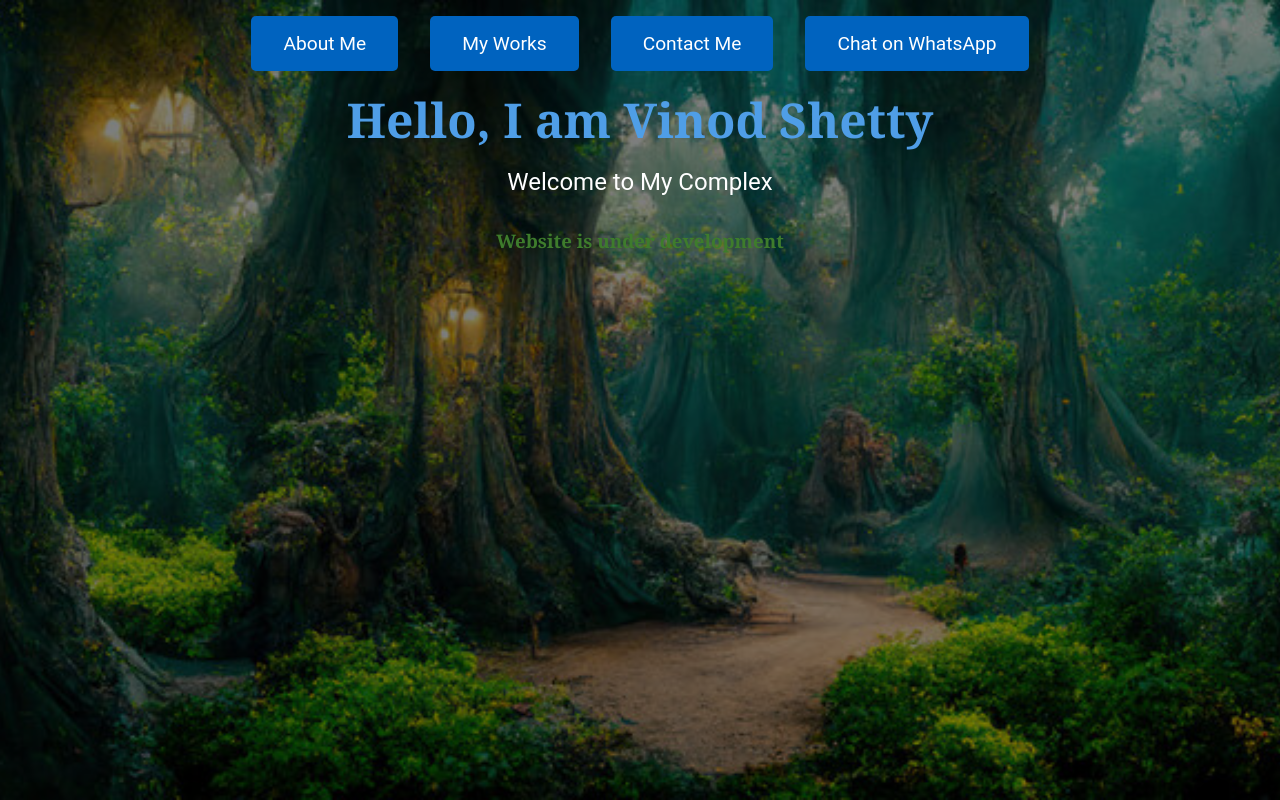
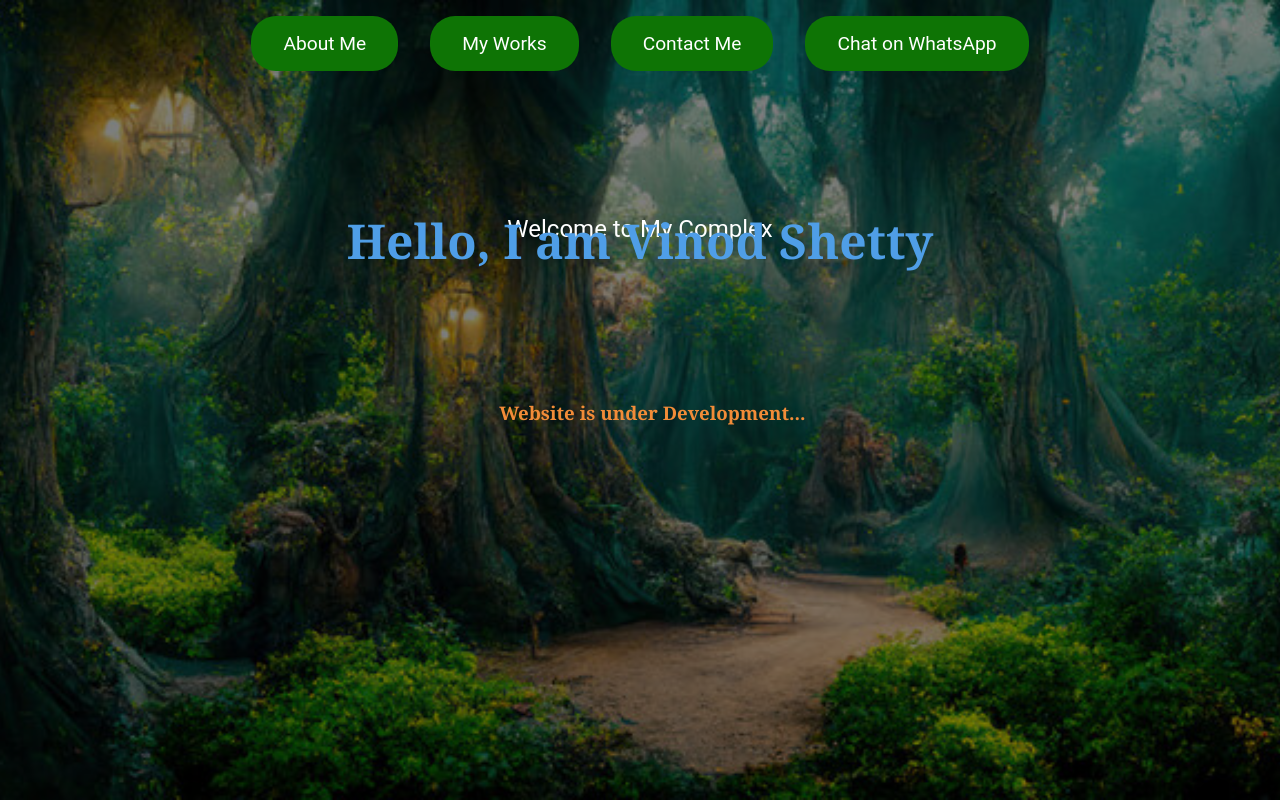
Before and after one commit to WinodShetty/vinodshetty-online, a React (Vite) app: page / in a window 1280 px wide. Built offline with nearby package versions, Linux system fonts and the light colour scheme.

Commit message:
added some styling

```diff
--- a/src/components/LandingPage.jsx
+++ b/src/components/LandingPage.jsx
@@ -34,7 +34,7 @@ const LandingPage = () => {
           <h1 className="title">Hello, I am Vinod Shetty</h1>
           <p className="subtitle">Welcome to My Complex</p>
         </div>
-        <h3>Website is under development</h3>
+        <h3>Website is under Development...</h3>
       </div>
     </section>
   );
--- a/src/styles/landingPage.css
+++ b/src/styles/landingPage.css
@@ -1,4 +1,3 @@
-/* landingPage.css */
 .landing-page {
     position: relative;
     height: 100vh; /* Full screen height */
@@ -43,8 +42,12 @@
     color: #4f9ee7;
     overflow: hidden; /* Ensures the text is hidden until it is typed */
     white-space: nowrap; /* Prevents the text from wrapping */
-    /* border-right: 3px solid #4f9ee7; Adds a cursor-like effect */
-    animation: typing 4s steps(30) 1s forwards, blink 0.75s step-end 4s ; Typing animation, with delay for the cursor stop
+    animation: typing 4s steps(30) 1s forwards, blink 0.75s step-end 4s; /* Typing animation */
+    position: fixed; /* Fix the position */
+    top: 30%; /* Center vertically */
+    left: 50%; /* Center horizontally */
+    transform: translate(-50%, -50%); /* Adjust for exact centering */
+    z-index: 2; /* Ensure it's above other content */
   }
 
   /* Blinking cursor effect */
@@ -57,18 +60,28 @@
   .landing-page .subtitle {
     font-size: 1.5rem;
     margin-bottom: 2rem;
+    margin-top: 10%;
   }
 
   .buttons .btn {
     margin: 1rem;
     padding: 1rem 2rem;
-    background-color: #0063bf; /* Primary button color */
+    background-color: #0e7405; /* Primary button color */
     color: white;
     font-size: 1.2rem;
-    border-radius: 5px;
+    border-radius: 25px;
     text-decoration: none;
   }
 
   .buttons .btn:hover {
-    background-color: #2a6ae2; /* Darker hover effect */
+    background-color: #0063bf; /* Darker hover effect */
   }
+
+  h3 {
+    color: #F28C38;
+    top: 50%;
+    bottom: 50%;
+    left: 39%;
+
+    position: fixed;
+  }
```
Lines whose indentation alone changed are shown as unchanged.
